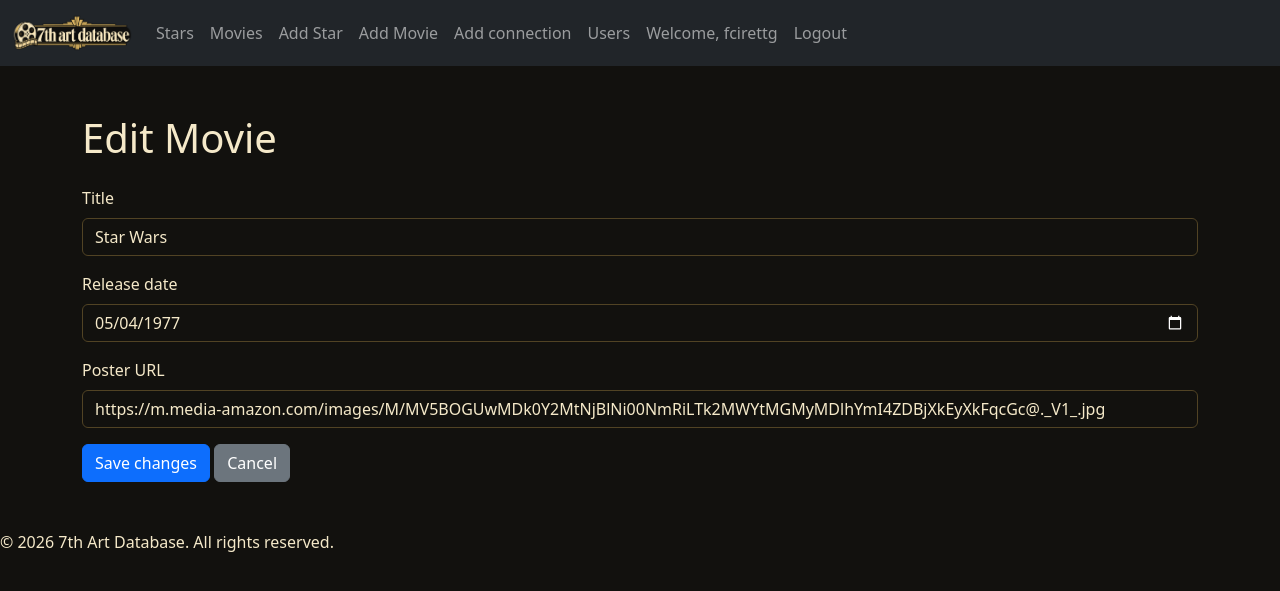
After one commit to fdcirettg/curso_ds4_2026, a Flask app: page /edit_movie/1 in a window 1280 px wide. The commit adds this page. Shown: the top 591 px of the page. Run offline with Flask 3, Linux system fonts and the light colour scheme; a user stored in the database is signed in; data comes from the database, SQL or seed files in the repository; both versions use the stored data as it was after the commit.

Commit message:
Added edit_movies to movie db.

```diff
--- a/movies_boostrap/app.py
+++ b/movies_boostrap/app.py
@@ -74,6 +74,32 @@ def star_detail(star_id):
     #print(related_movies)  # Debugging line
     return render_template('star_detail.html', rows=rows, movies=related_movies)
 
+@app.route('/edit_movie/<int:movie_id>', methods=['GET', 'POST'])
+def edit_movie(movie_id):
+    """Edit a movie's details; only authenticated users may make changes."""
+    if not session.get('logged_in'):
+        flash('Please log in to edit a movie.', 'warning')
+        return redirect(url_for('login'))
+
+    if request.method == 'POST':
+        conn = db.open_database('movies.db')
+        try:
+            updated = db.update_movie(conn, movie_id, request.form)
+        finally:
+            db.close_database(conn)
+        if not updated:
+            return 'Movie not found', 404
+        return redirect(url_for('movies'))
+    conn = db.open_database('movies.db')
+    try:
+        movie = db.get_movie(conn, movie_id)
+    finally:
+        db.close_database(conn)
+    if movie is None:
+        return 'Movie not found', 404
+
+    return render_template('edit_movie.html', movie=movie)
+
 @app.route('/edit_star/<int:star_id>', methods=['GET', 'POST'])
 def edit_star(star_id):
     """Edit a star's details; only authenticated users may make changes."""
--- a/movies_boostrap/movies_sqlite.py
+++ b/movies_boostrap/movies_sqlite.py
@@ -39,6 +39,28 @@ def create_insert_statement(table_name: str, data: dict) -> str:
     placeholders = ', '.join(['?'] * len(data))
     sql = f"INSERT INTO {table_name} ({columns}) VALUES ({placeholders})"
     return sql
+
+def update_movie(conn, movie_id: int, data: dict) -> bool:
+    """Update editable movie details and report whether a movie was found
+    created_at,movie_title,release_date,poster_url,username.
+    """
+    cur = conn.cursor()
+    cur.execute(
+        # created_at,movie_title,release_date,poster_url,username
+        """UPDATE movies
+           SET movie_title = ?, release_date = ?, poster_url = ?,
+               username = ?
+           WHERE id = ?""",
+        (
+            data['movie_title'],
+            data.get('release_date', ''),
+            data.get('poster_url', ''),
+            data.get('username', ''),
+            movie_id,
+        ),
+    )
+    conn.commit()
+    return cur.rowcount > 0
 
 def insert_data(conn, table_name: str, data: dict):
     """ Insert data into the specified table """
@@ -91,6 +113,21 @@ def get_star(conn, star_id: int) -> Optional[dict]:
     fields = [description[0] for description in cur.description]
     return dict(zip(fields, row))
 
+def get_movie(conn, movie_id: int) -> Optional[dict]:
+    """Retrieve a movie by ID for editing."""
+    cur = conn.cursor()
+    cur.execute(
+        """SELECT id, movie_title, release_date, poster_url
+           FROM movies WHERE id = ?""",
+        (movie_id,),
+    )
+    row = cur.fetchone()
+    if row is None:
+        return None
+
+    fields = [description[0] for description in cur.description]
+    return dict(zip(fields, row))
+
 def update_star(conn, star_id: int, data: dict) -> bool:
     """Update editable star details and report whether a star was found."""
     cur = conn.cursor()
@@ -110,6 +147,8 @@ def update_star(conn, star_id: int, data: dict) -> bool:
     )
     conn.commit()
     return cur.rowcount > 0
+
+
 
 def show_rows(rows: list):
     """ Print the rows retrieved from the database as a table """
--- /dev/null
+++ b/movies_boostrap/templates/edit_movie.html
@@ -0,0 +1,22 @@
+{% extends "base.html" %}
+{% block body %}
+    <main class="container py-5">
+        <h1 class="mb-4">Edit Movie</h1>
+        <form method="POST" action="{{ url_for('edit_movie', movie_id=movie.id) }}">
+            <div class="mb-3">
+                <label for="movie_title" class="form-label">Title</label>
+                <input type="text" class="form-control" id="movie_title" name="movie_title" value="{{ movie.movie_title }}" required>
+            </div>
+            <div class="mb-3">
+                <label for="release_date" class="form-label">Release date</label>
+                <input type="date" class="form-control" id="release_date" name="release_date" value="{{ movie.release_date or '' }}">
+            </div>
+            <div class="mb-3">
+                <label for="poster_url" class="form-label">Poster URL</label>
+                <input type="url" class="form-control" id="poster_url" name="poster_url" value="{{ movie.poster_url or '' }}">
+            </div>
+            <button type="submit" class="btn btn-primary">Save changes</button>
+            <a class="btn btn-secondary" href="{{ url_for('movies') }}">Cancel</a>
+        </form>
+    </main>
+{% endblock %}
```
Also changed, not shown: movies_boostrap/templates/movies.html (+11 -0 lines), movies_boostrap/movies.db.
